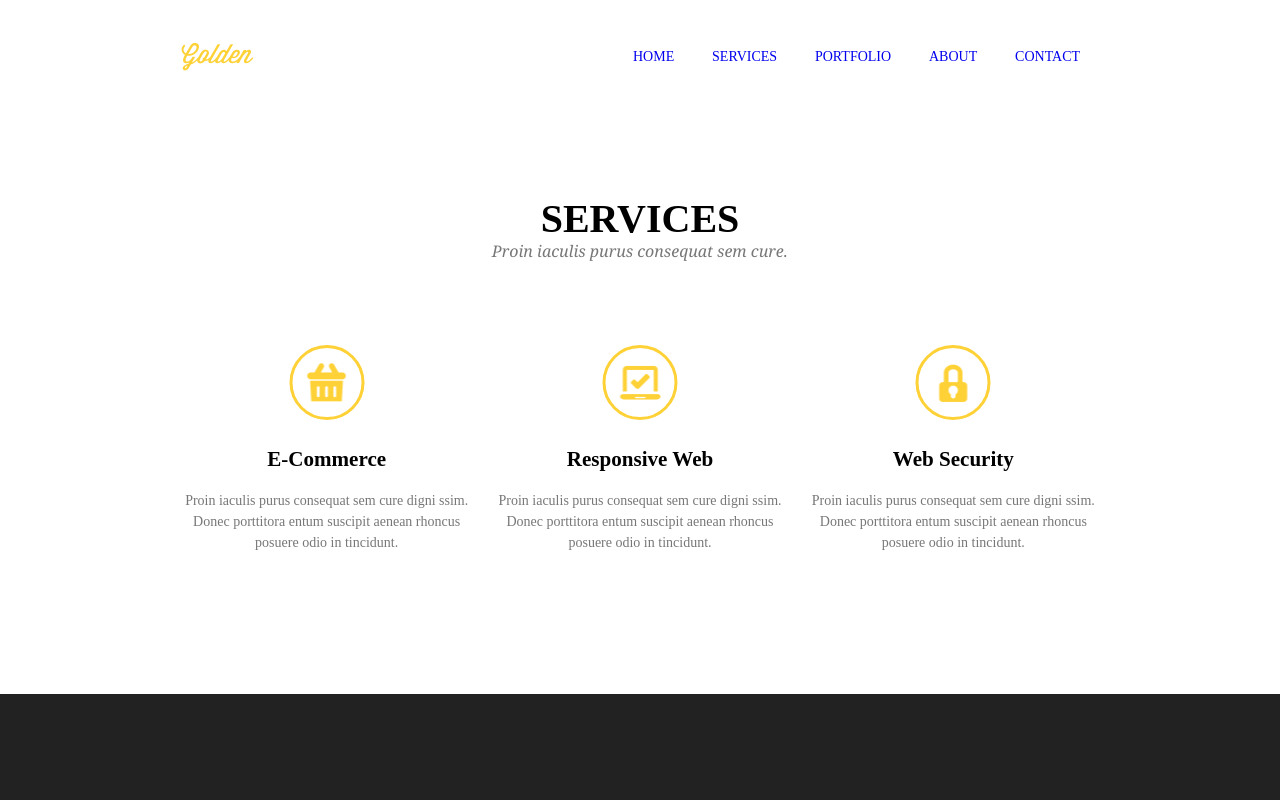
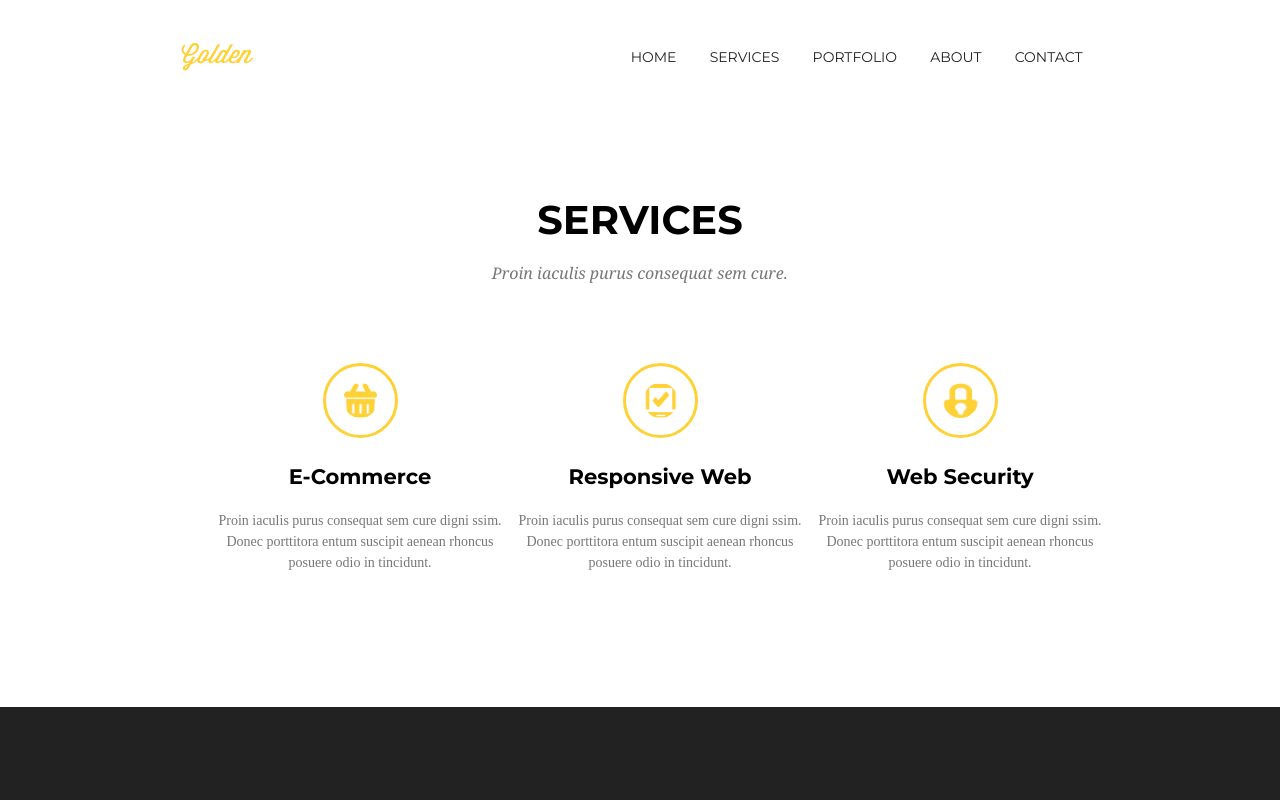
Before and after one commit to IvanPustovit/goit-fe-course, a plain HTML site: page html-css/Module-07/index.html in a window 1280 px wide. Shown: the top 800 px of the page. Drawn offline with Linux system fonts and the light colour scheme; a web font is replaced by a local one.

Commit message:
Homework7_2

```diff
--- a/html-css/Module-07/css/styles.css
+++ b/html-css/Module-07/css/styles.css
@@ -81,6 +81,7 @@ a{
     text-decoration: none;
     list-style: none;
     cursor: pointer;
+    color: #222222;
     }
 
 .navigation-iteam{
@@ -96,6 +97,7 @@ a{
     list-style: none;
     justify-content: space-around;
     width: 485px;
+
 }
 .navigation-iteam a:hover{
     color: #fed136;
@@ -123,7 +125,7 @@ a{
     text-transform: uppercase;
     font-size: 40px;
     margin: 0;
-    margin-bottom: 165px;
+    margin-bottom: 20px;
 
 }
 
@@ -135,6 +137,8 @@ a{
     font-size: 16px;
     text-transform: none;
     color: #777777;
+    margin: 0 auto;
+    padding-bottom: 80px;
 }
 
 .services-list{
@@ -147,14 +151,22 @@ a{
     font-weight: 700;
     font-style: normal;
     font-size: 18px;
+    list-style: none;
+}
+.services-list-img{
+    border: 3px solid #fed136;
+    border-radius: 50%;
+    width: 75px;
+    height: 75px;
+    padding: 17px;
 }
 
-.comerce,
+/* .comerce,
 .responsive,
 .security{
     position: relative;
-}
-.comerce::before,
+} */
+/* .comerce::before,
 .responsive::before,
 .security::before{
     content: '';
@@ -170,8 +182,8 @@ a{
     border: 3px solid #fed136;
     border-radius: 50%;
 
-}
-.comerce::before{
+} */
+/* .comerce::before{
     background-image: url(../img/Icon-Basket.png);
 }
 .responsive::before{
@@ -179,7 +191,7 @@ a{
 }
 .security::before{
     background-image: url(../img/Icon-Locked.png);
-}
+} */
 
 .services-list-text{
     display: block;
@@ -225,7 +237,6 @@ a{
 .form-submit{
     display: flex;
     width: 940px;
-    height: 307px;
     flex-wrap: wrap;
     margin: 0 auto;
     justify-content: center;
@@ -261,15 +272,16 @@ a{
     height: 214px;
     margin-left: 30px;
     vertical-align: bottom;
-    padding: 0 0 150px;
+    padding-top: 10px;
     padding-left: 21px;
 
 }
 
 
 .button{
+    border: none;
     border-radius: 3px;
-    background-color: rgb(254, 209, 54);
+    background-color: #222222;
     width: 240px;
     height: 66px;
     margin: 0 auto;
@@ -280,6 +292,10 @@ a{
     font-style: normal;
     color: #ffffff;
     text-transform: uppercase;
+}
+.button:hover{
+    cursor: pointer;
+    background-color: rgb(254, 209, 54);
 }
 
 .form-submit-message:invalid,
--- a/html-css/Module-07/index.html
+++ b/html-css/Module-07/index.html
@@ -5,6 +5,7 @@
     <meta name="viewport" content="width=device-width, initial-scale=1.0">
     <meta http-equiv="X-UA-Compatible" content="ie=edge">
     <title>Document</title>
+    <link href="https://fonts.googleapis.com/css?family=Montserrat:400,700&display=swap" rel="stylesheet">
     <link rel="stylesheet" href="css/styles.css">
 </head>
 <body>
@@ -22,20 +23,41 @@
     </header>
     <main>
         <section class="services">
-            <h2 class="services-iteam">Services
-                <span class="services-iteam-span">Proin iaculis purus consequat sem cure. </span>
-            </h2>
-            <div class="services-list">
-                <h3 class="services-list-iteam comerce">E-Commerce<span class="services-list-text">Proin iaculis purus consequat sem cure
-digni ssim. Donec porttitora entum suscipit
-aenean rhoncus posuere odio in tincidunt.</span></h3>
-                <h3 class="services-list-iteam responsive">Responsive Web<span class="services-list-text">Proin iaculis purus consequat sem cure
-digni ssim. Donec porttitora entum suscipit
-aenean rhoncus posuere odio in tincidunt.</span></h3>
-                <h3 class="services-list-iteam security">Web Security<span class="services-list-text">Proin iaculis purus consequat sem cure
-digni ssim. Donec porttitora entum suscipit
-aenean rhoncus posuere odio in tincidunt.</span></h3>
-            </div>
+            <h2 class="services-iteam">Services</h2>
+            <p class="services-iteam-span">Proin iaculis purus consequat sem cure. </p>
+
+            <ul class="services-list">
+                <li>
+                    <img class="services-list-img" src="img/Icon-Basket.png" alt="">
+                    <h3 class="services-list-iteam comerce">E-Commerce</h3>
+                    <p class="services-list-text">Proin iaculis purus consequat sem cure
+digni ssim. Donec porttitora entum suscipit aenean rhoncus posuere odio in tincidunt.</p>
+                </li>
+                <li>
+                    <img class="services-list-img" src="img/Icon-Laptop.png" alt="">
+                    <h3 class="services-list-iteam responsive">Responsive Web</h3>
+                    <p class="services-list-text">Proin iaculis purus consequat sem cure
+digni ssim. Donec porttitora entum suscipit aenean rhoncus posuere odio in tincidunt.</p>
+                </li>
+                <li>
+                    <img class="services-list-img" src="img/Icon-Locked.png" alt="">
+                    <h3 class="services-list-iteam security">Web Security</h3>
+                    <p class="services-list-text">Proin iaculis purus consequat sem cure
+digni ssim. Donec porttitora entum suscipit aenean rhoncus posuere odio in tincidunt.</p>
+                </li>
+            </ul>
+
+            <!-- <div class="services-list">
+                <h3 class="services-list-iteam comerce">E-Commerce</h3>
+                <p class="services-list-text">Proin iaculis purus consequat sem cure
+digni ssim. Donec porttitora entum suscipit aenean rhoncus posuere odio in tincidunt.</p>
+                <h3 class="services-list-iteam responsive">Responsive Web</h3>
+                <p class="services-list-text">Proin iaculis purus consequat sem cure
+digni ssim. Donec porttitora entum suscipit aenean rhoncus posuere odio in tincidunt.</p>
+                <h3 class="services-list-iteam security">Web Security</h3>
+                <p class="services-list-text">Proin iaculis purus consequat sem cure
+digni ssim. Donec porttitora entum suscipit aenean rhoncus posuere odio in tincidunt.</p>
+            </div> -->
 
         </section>
         <section class="contact">
@@ -48,7 +70,7 @@ aenean rhoncus posuere odio in tincidunt.</span></h3>
                     <input id="mail" class="form-submit-mail" type="email" name="email" required placeholder="your e-mail *">
                     <input class="form-submit-subject" type="text" name="subject" placeholder="subject">
                 </div>
-                <input id="message" class="form-submit-message" type="text" name="message" required placeholder="Your message *">
+                <textarea class="form-submit-message" name="message" id="message" cols="30" rows="10" required placeholder="Your message *"></textarea>
                 <div class="form-button">
                     <input class="button" type="submit" value="Send Message">
                 </div>
```
